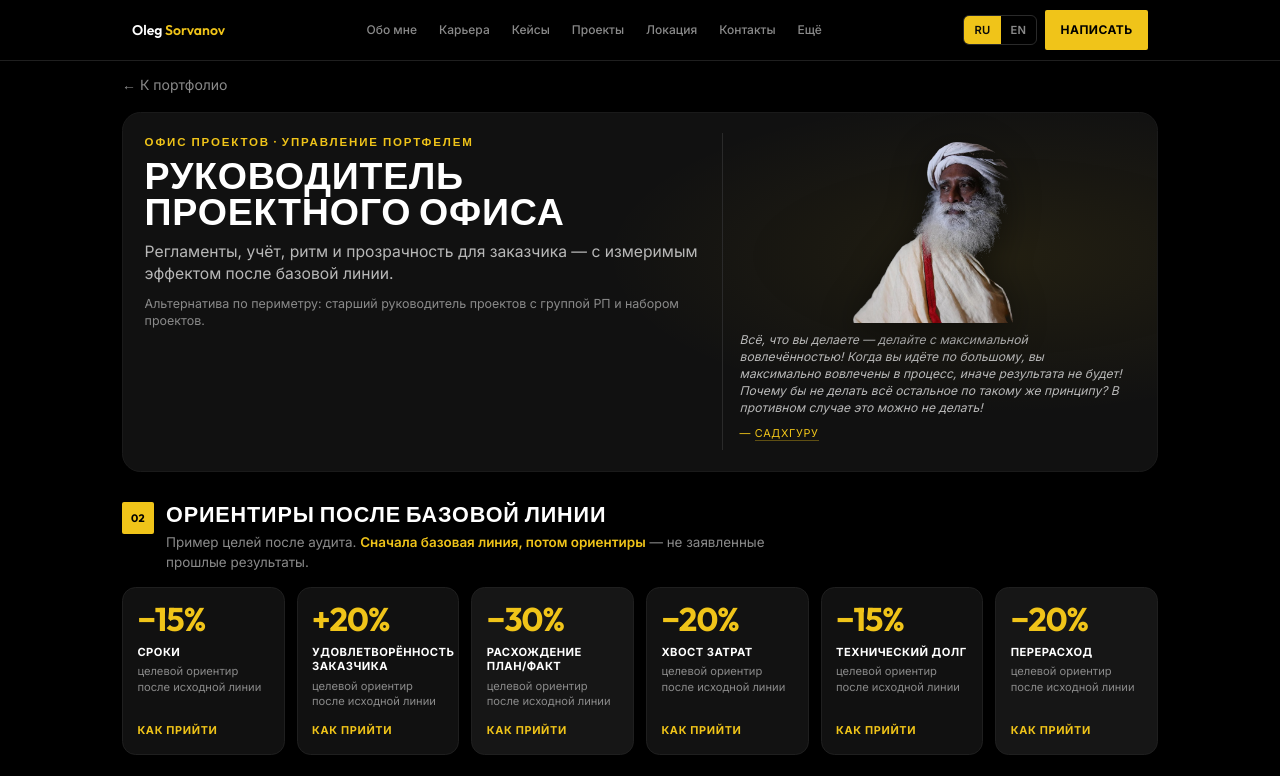
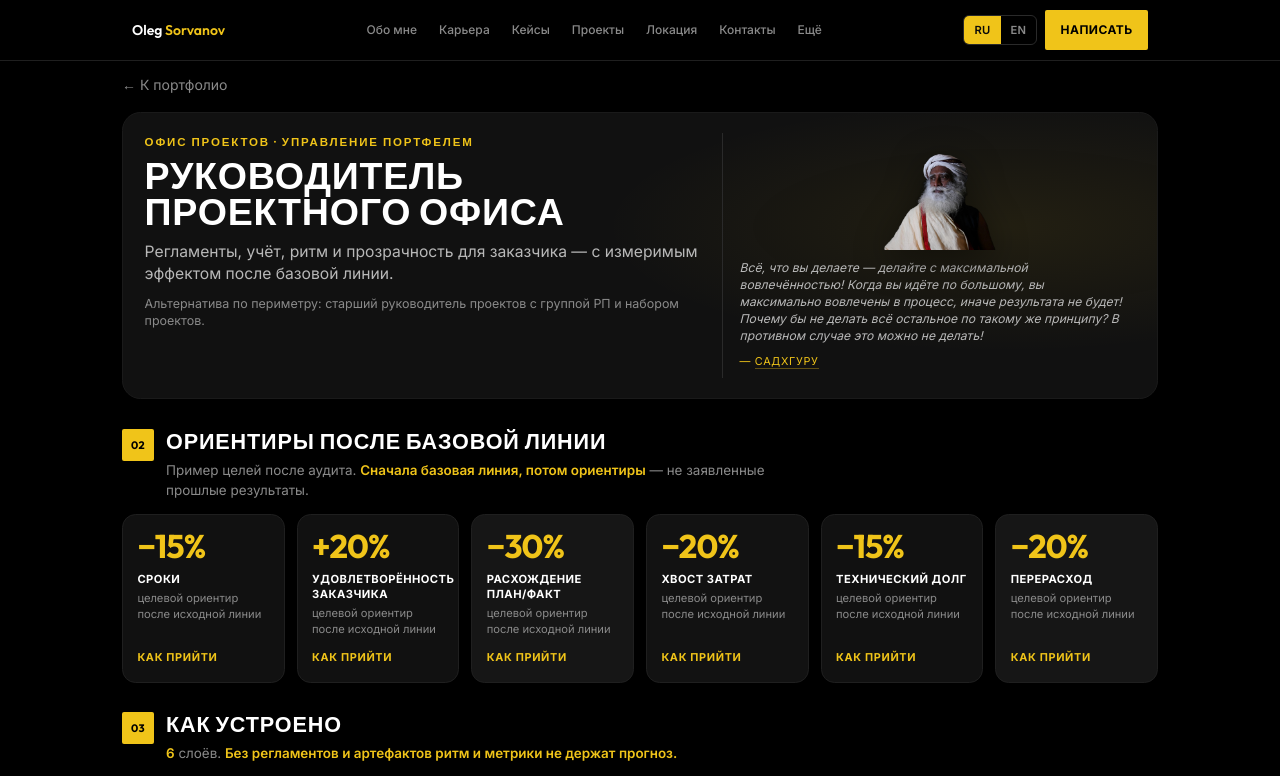
Before and after one commit to puholet-sketch/oleg-sorvanov, a Next.js app: page /project-office in a window 1280 px wide. Shown: the top 776 px of the page. Built offline with nearby package versions, Linux system fonts and the light colour scheme.

Commit message:
fix(project-office): compact detail hero titles
Tighten detail-page H1 clamp/letter-spacing; refresh motto cutout PNG with cleaner alpha edges.

```diff
--- a/src/app/globals.css
+++ b/src/app/globals.css
@@ -1050,8 +1050,9 @@ a.glass-card:hover {
 }
 
 .project-office-theme .po-detail__hero .po-hero__title {
-  font-size: clamp(1.3rem, 3vw, 2.05rem);
-  line-height: 1.08;
+  font-size: clamp(1.05rem, 2.1vw, 1.45rem);
+  line-height: 1.05;
+  letter-spacing: -0.02em;
 }
 
 .project-office-theme .po-detail__hero .po-hero__lead {
```
Also changed, not shown: public/sadhguru.png.
